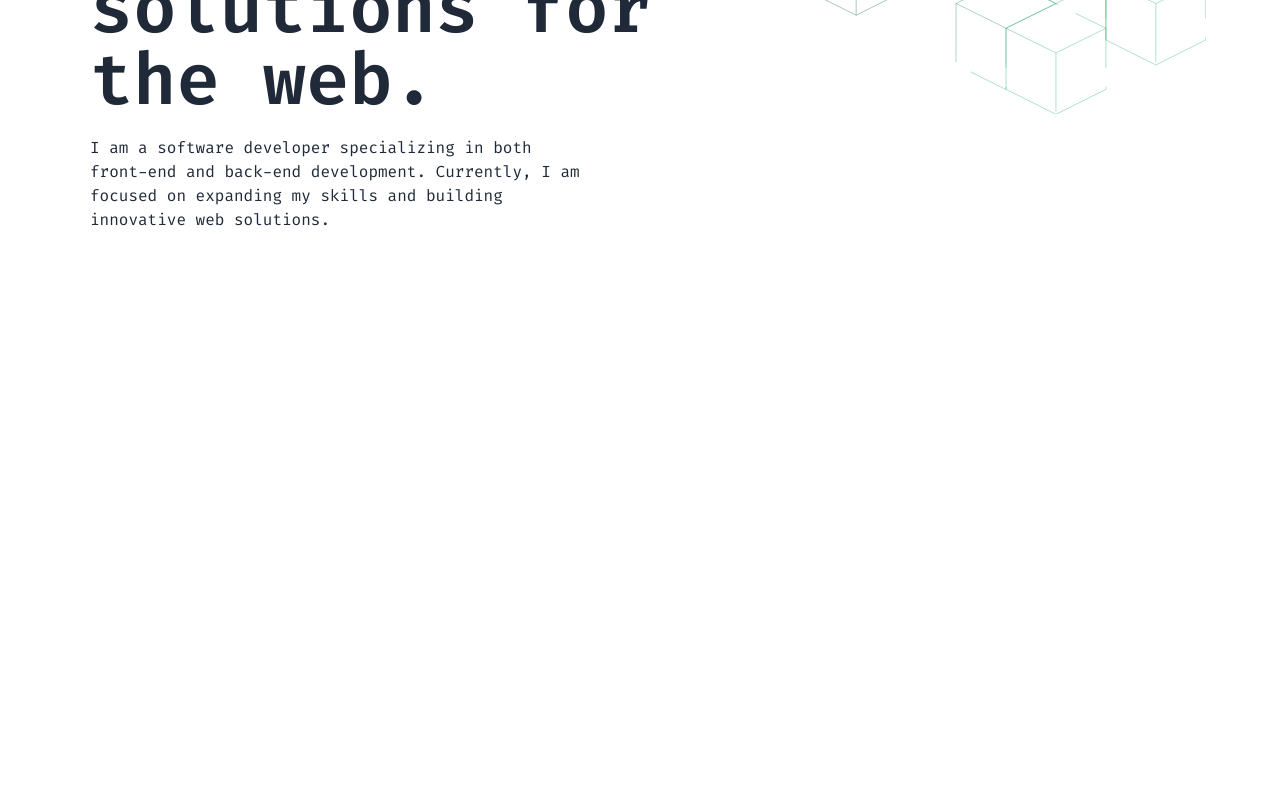
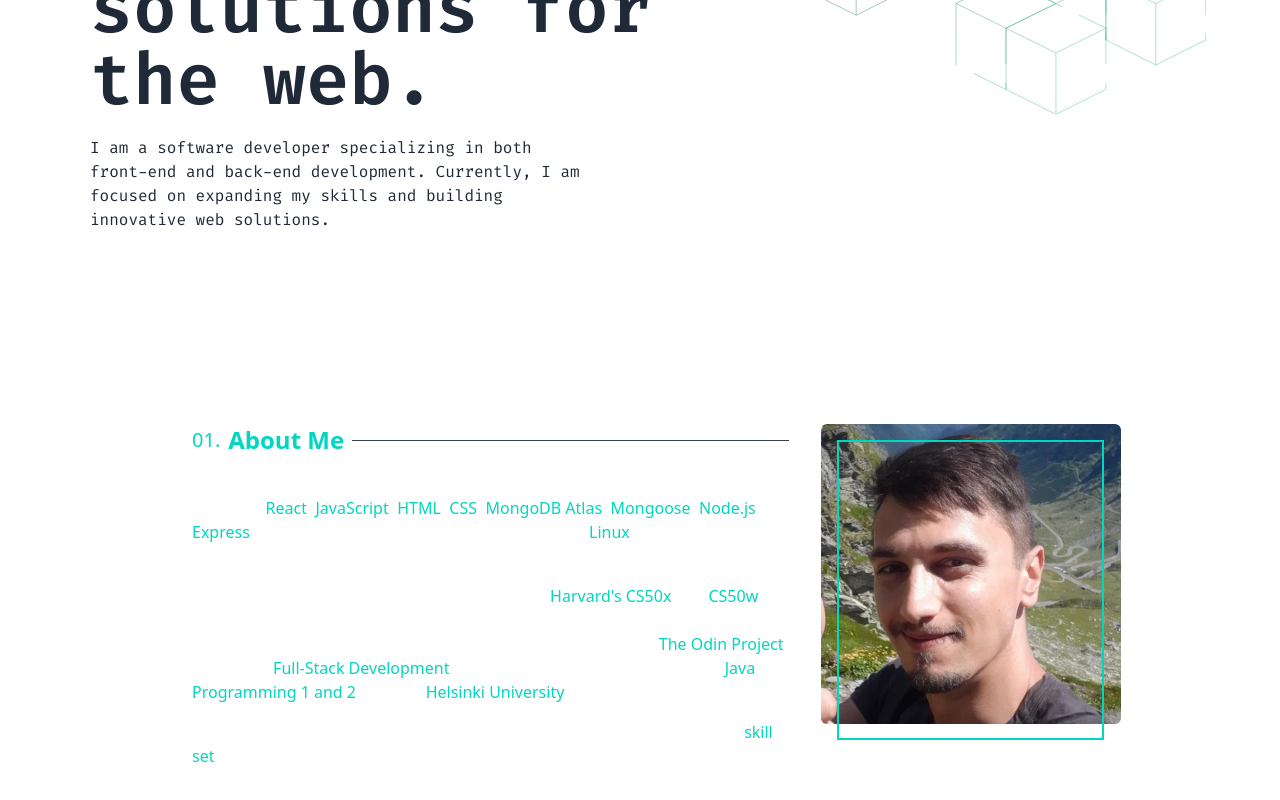
Before and after one commit to stefanpython/dev-portfolio-, a React (Vite) app: page / in a window 1280 px wide. Shown: the part 517-1317 px from the top of the page. Before the commit the page ends 800 px from the top, so only its background shows below. Built offline with nearby package versions, Linux system fonts and the light colour scheme.

Commit message:
Edit about me content

```diff
--- a/src/App.tsx
+++ b/src/App.tsx
@@ -13,6 +13,10 @@ function App() {
         <Welcome />
         <AnimatedSVG />
       </div>
+
+      <div className="flex justify-center items-center mt-40 overflow-auto flex-col sm:flex-row">
+        <About />
+      </div>
     </>
   );
 }
--- a/src/components/About.tsx
+++ b/src/components/About.tsx
@@ -1,3 +1,66 @@
-export default function About() {
-  return <div>About</div>;
-}
+import React from "react";
+
+const AboutMe: React.FC = () => {
+  return (
+    <section className="about-me-container flex flex-col md:flex-row items-center md:items-start p-8 text-white max-w-[60em]">
+      {/* Left Column */}
+      <div className="md:w-2/3">
+        <div className="flex items-center space-x-2 text-accent text-lg mb-4">
+          <span className="text-accent text-xl">01.</span>
+          <h2 className="text-2xl font-bold">About Me</h2>
+          <div className="flex-grow border-t border-gray-700"></div>
+        </div>
+
+        <div>
+          <p className="mb-4">
+            I am a web developer with extensive experience across a range of
+            technologies, including <span className="text-accent">React</span>,{" "}
+            <span className="text-accent">JavaScript</span>,{" "}
+            <span className="text-accent">HTML</span>,{" "}
+            <span className="text-accent">CSS</span>,{" "}
+            <span className="text-accent">MongoDB Atlas</span>,{" "}
+            <span className="text-accent">Mongoose</span>,{" "}
+            <span className="text-accent">Node.js</span>,{" "}
+            <span className="text-accent">Express</span>, and others. I am also
+            adept at working with <span className="text-accent">Linux</span>,
+            which enhances my flexibility with different operating systems.
+          </p>
+
+          <p className="my-4">
+            My academic achievements include completing{" "}
+            <span className="text-accent">Harvard's CS50x</span> and{" "}
+            <span className="text-accent">CS50w</span> courses, which provided
+            me with a robust understanding of computer science principles and{" "}
+            web development. Additionally, I have finalized{" "}
+            <span className="text-accent">The Odin Project</span>, a rigorous{" "}
+            <span className="text-accent">Full-Stack Development</span>{" "}
+            curriculum, and recently completed{" "}
+            <span className="text-accent">Java Programming 1 and 2</span>{" "}
+            through <span className="text-accent">Helsinki University</span>’s
+            online platform.
+          </p>
+
+          <p>
+            I am passionate about embracing new challenges and believe my
+            diverse <span className="text-accent">skill set</span> and
+            experience would make a significant contribution to any team.
+          </p>
+        </div>
+      </div>
+
+      {/* Right Column */}
+      <div className="md:w-1/3 mt-8 md:mt-0 md:pl-8">
+        <div className="relative">
+          <img
+            src="./me.jpg"
+            alt="Stefan Andrei"
+            className="max-w-[300px] h-auto rounded-md"
+          />
+          <div className="absolute inset-0 border-2 border-accent transform translate-x-4 translate-y-4"></div>
+        </div>
+      </div>
+    </section>
+  );
+};
+
+export default AboutMe;
--- a/src/components/Navbar.tsx
+++ b/src/components/Navbar.tsx
@@ -31,7 +31,7 @@ export default function Navbar() {
       {/* Navbar */}
       <div className="navbar bg-base-100 border-b border-gray-700">
         <div className="flex-1">
-          <a className="btn btn-ghost text-xl">daisyUI</a>
+          <a className="btn btn-ghost text-xl">SA</a>
         </div>
         <div className="flex-none lg:hidden md:hidden">
           <button onClick={toggleMenu} className="btn btn-square btn-ghost">
```
Also changed, not shown: public/me.jpg (added).
